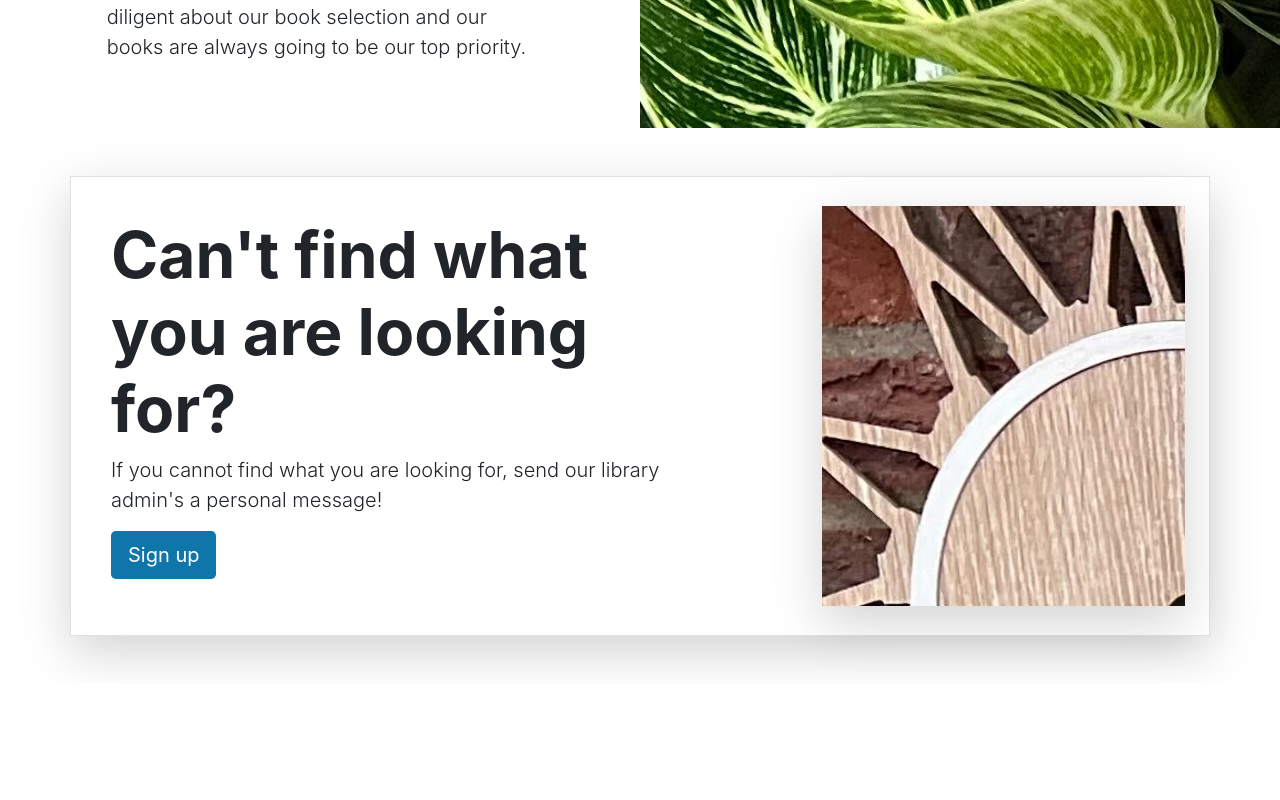
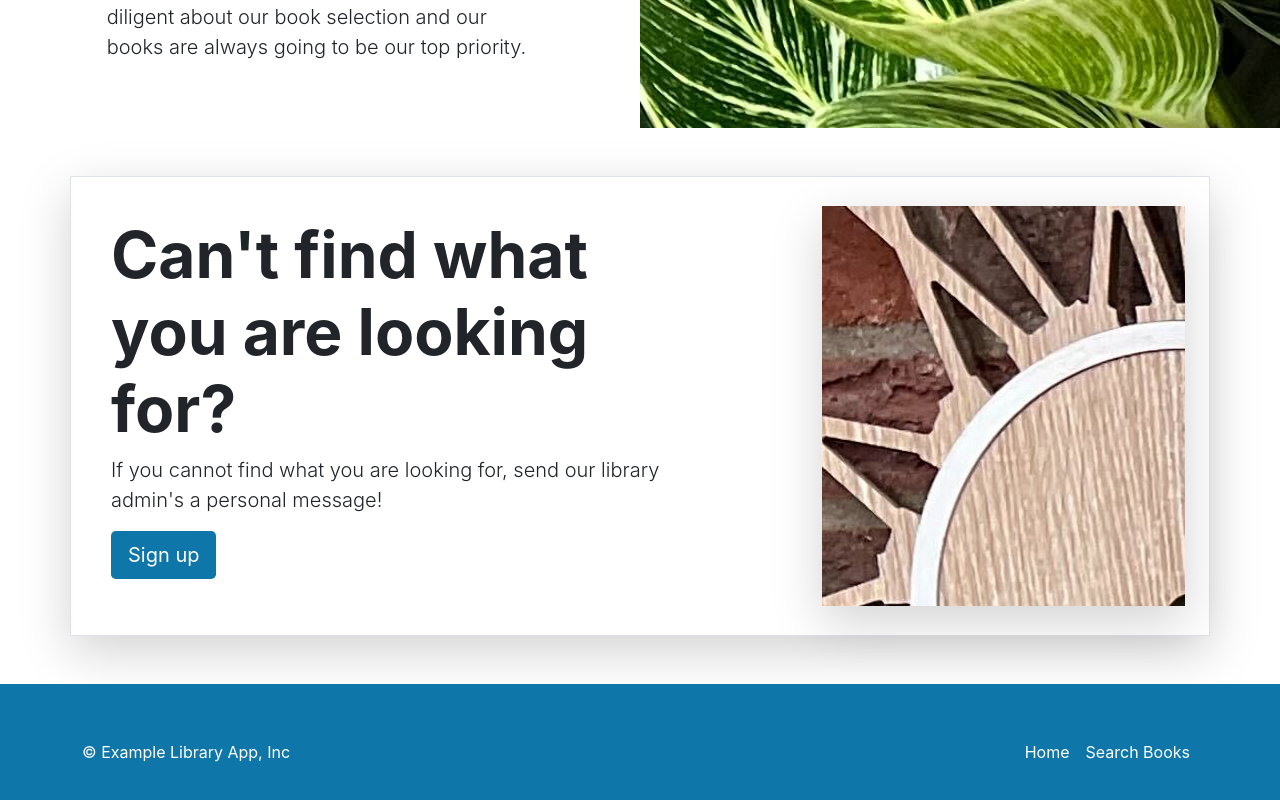
Before and after one commit to diogodma80/library-app-react-spring, a React (Create React App) app in the folder frontend/react-library/: page / in a window 1280 px wide. Shown: the part 1796-2596 px from the top of the page. Before the commit the page ends 2480 px from the top, so only its background shows below. Built offline with nearby package versions, Linux system fonts and the light colour scheme.

Commit message:
Create footer component

```diff
--- a/frontend/react-library/src/App.tsx
+++ b/frontend/react-library/src/App.tsx
@@ -5,6 +5,7 @@
 import { Carrousel } from './layouts/HomePage/Carrousel';
 import { Heros } from './layouts/HomePage/Heros';
 import { LibraryServices } from './layouts/HomePage/LibraryServices';
+import { Footer } from './layouts/NavbarAndFooter/Footer';
 
 function App() {
   return (
@@ -14,6 +15,7 @@
       <Carrousel />
       <Heros />
       <LibraryServices />
+      <Footer />
     </div>
   );
 }
--- /dev/null
+++ b/frontend/react-library/src/layouts/NavbarAndFooter/Footer.tsx
@@ -0,0 +1,23 @@
+export const Footer = () => {
+    return (
+        <div className="main-color">
+            <footer className="container d-flex flex-wrap justify-content-between align-items-center py-5 main-color">
+                <p className="col-md-4 mb-0 text-white">
+                    © Example Library App, Inc
+                </p>
+                <ul className="nav navbar-dark col-md-4 justify-content-end">
+                    <li className="nav-item">
+                        <a href="#" className="nav-link px-2 text-white">
+                            Home
+                        </a>
+                    </li>
+                    <li className="nav-item">
+                        <a href="#" className="nav-link px-2 text-white">
+                            Search Books
+                        </a>
+                    </li>
+                </ul>
+            </footer>
+        </div>
+    );
+}
```
Also changed, not shown: 1 other file (tests, documents, lock files or other folders).
